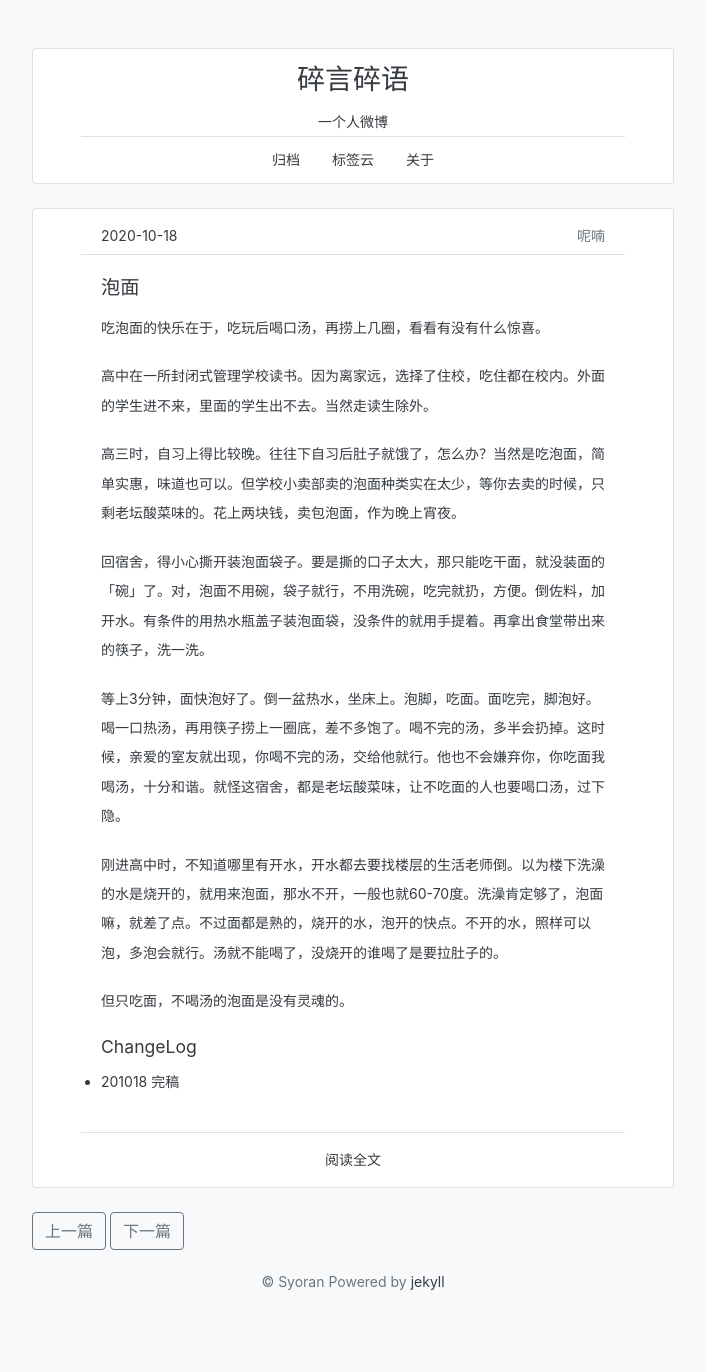
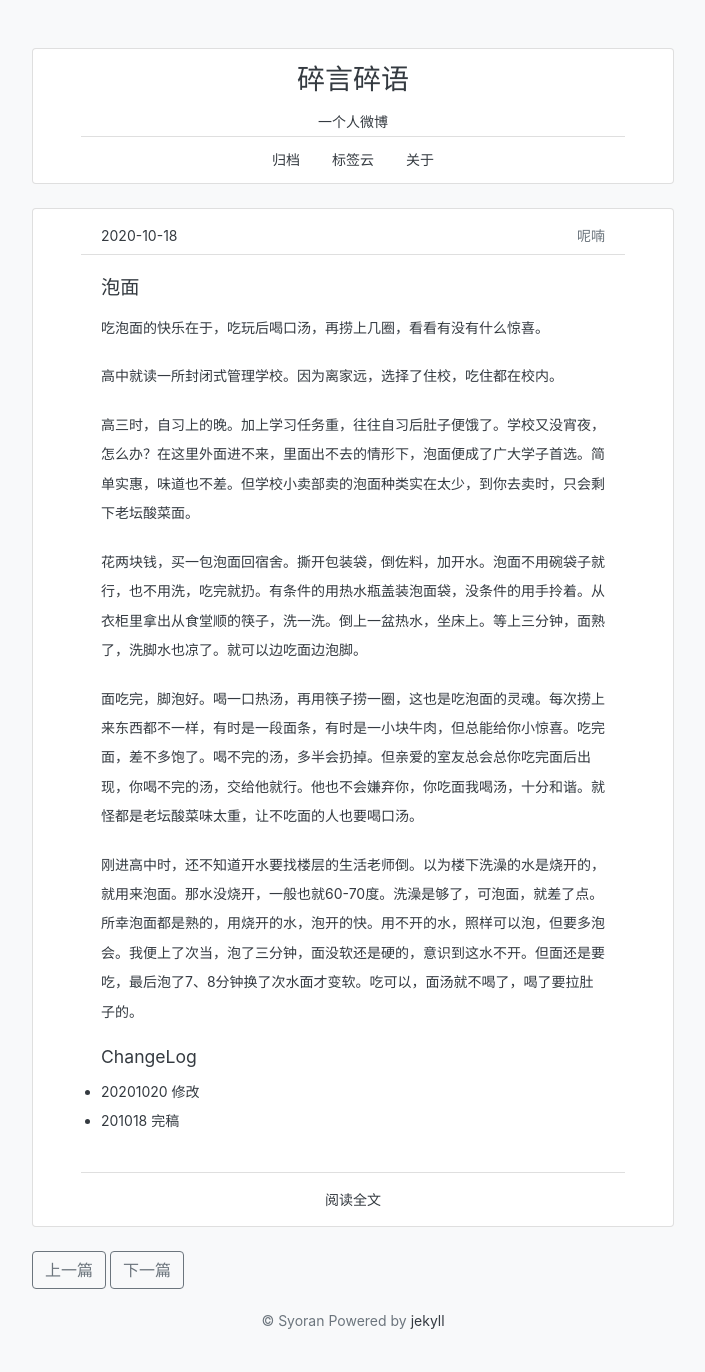
Before and after one commit to iiwenwen/OneBlog, a Jekyll site: the page built from _posts/2020-10-18-InstantNoodles.md, in a window 1280 px wide. Shown: the whole page, without its empty margins (287-992 px from the left). Built offline with Jekyll 4.4.1, drawn with Linux system fonts in a browser that asks for light colours; before the commit the page ends 1333 px from its top, so only the background shows below that.

Commit message:
Update 2020-10-18-InstantNoodles.md

```diff
--- a/_posts/2020-10-18-InstantNoodles.md
+++ b/_posts/2020-10-18-InstantNoodles.md
@@ -11,18 +11,17 @@ categories:
 
 <!--more-->
 
-高中在一所封闭式管理学校读书。因为离家远，选择了住校，吃住都在校内。外面的学生进不来，里面的学生出不去。当然走读生除外。
+高中就读一所封闭式管理学校。因为离家远，选择了住校，吃住都在校内。
 
-高三时，自习上得比较晚。往往下自习后肚子就饿了，怎么办？当然是吃泡面，简单实惠，味道也可以。但学校小卖部卖的泡面种类实在太少，等你去卖的时候，只剩老坛酸菜味的。花上两块钱，卖包泡面，作为晚上宵夜。
+高三时，自习上的晚。加上学习任务重，往往自习后肚子便饿了。学校又没宵夜，怎么办？在这里外面进不来，里面出不去的情形下，泡面便成了广大学子首选。简单实惠，味道也不差。但学校小卖部卖的泡面种类实在太少，到你去卖时，只会剩下老坛酸菜面。
 
-回宿舍，得小心撕开装泡面袋子。要是撕的口子太大，那只能吃干面，就没装面的「碗」了。对，泡面不用碗，袋子就行，不用洗碗，吃完就扔，方便。倒佐料，加开水。有条件的用热水瓶盖子装泡面袋，没条件的就用手提着。再拿出食堂带出来的筷子，洗一洗。
+花两块钱，买一包泡面回宿舍。撕开包装袋，倒佐料，加开水。泡面不用碗袋子就行，也不用洗，吃完就扔。有条件的用热水瓶盖装泡面袋，没条件的用手拎着。从衣柜里拿出从食堂顺的筷子，洗一洗。倒上一盆热水，坐床上。等上三分钟，面熟了，洗脚水也凉了。就可以边吃面边泡脚。
 
-等上3分钟，面快泡好了。倒一盆热水，坐床上。泡脚，吃面。面吃完，脚泡好。喝一口热汤，再用筷子捞上一圈底，差不多饱了。喝不完的汤，多半会扔掉。这时候，亲爱的室友就出现，你喝不完的汤，交给他就行。他也不会嫌弃你，你吃面我喝汤，十分和谐。就怪这宿舍，都是老坛酸菜味，让不吃面的人也要喝口汤，过下隐。
+面吃完，脚泡好。喝一口热汤，再用筷子捞一圈，这也是吃泡面的灵魂。每次捞上来东西都不一样，有时是一段面条，有时是一小块牛肉，但总能给你小惊喜。吃完面，差不多饱了。喝不完的汤，多半会扔掉。但亲爱的室友总会总你吃完面后出现，你喝不完的汤，交给他就行。他也不会嫌弃你，你吃面我喝汤，十分和谐。就怪都是老坛酸菜味太重，让不吃面的人也要喝口汤。
 
-刚进高中时，不知道哪里有开水，开水都去要找楼层的生活老师倒。以为楼下洗澡的水是烧开的，就用来泡面，那水不开，一般也就60-70度。洗澡肯定够了，泡面嘛，就差了点。不过面都是熟的，烧开的水，泡开的快点。不开的水，照样可以泡，多泡会就行。汤就不能喝了，没烧开的谁喝了是要拉肚子的。
-
-但只吃面，不喝汤的泡面是没有灵魂的。
+刚进高中时，还不知道开水要找楼层的生活老师倒。以为楼下洗澡的水是烧开的，就用来泡面。那水没烧开，一般也就60-70度。洗澡是够了，可泡面，就差了点。所幸泡面都是熟的，用烧开的水，泡开的快。用不开的水，照样可以泡，但要多泡会。我便上了次当，泡了三分钟，面没软还是硬的，意识到这水不开。但面还是要吃，最后泡了7、8分钟换了次水面才变软。吃可以，面汤就不喝了，喝了要拉肚子的。
 
 ## ChangeLog
 
+- 20201020 修改
 - 201018 完稿
```
